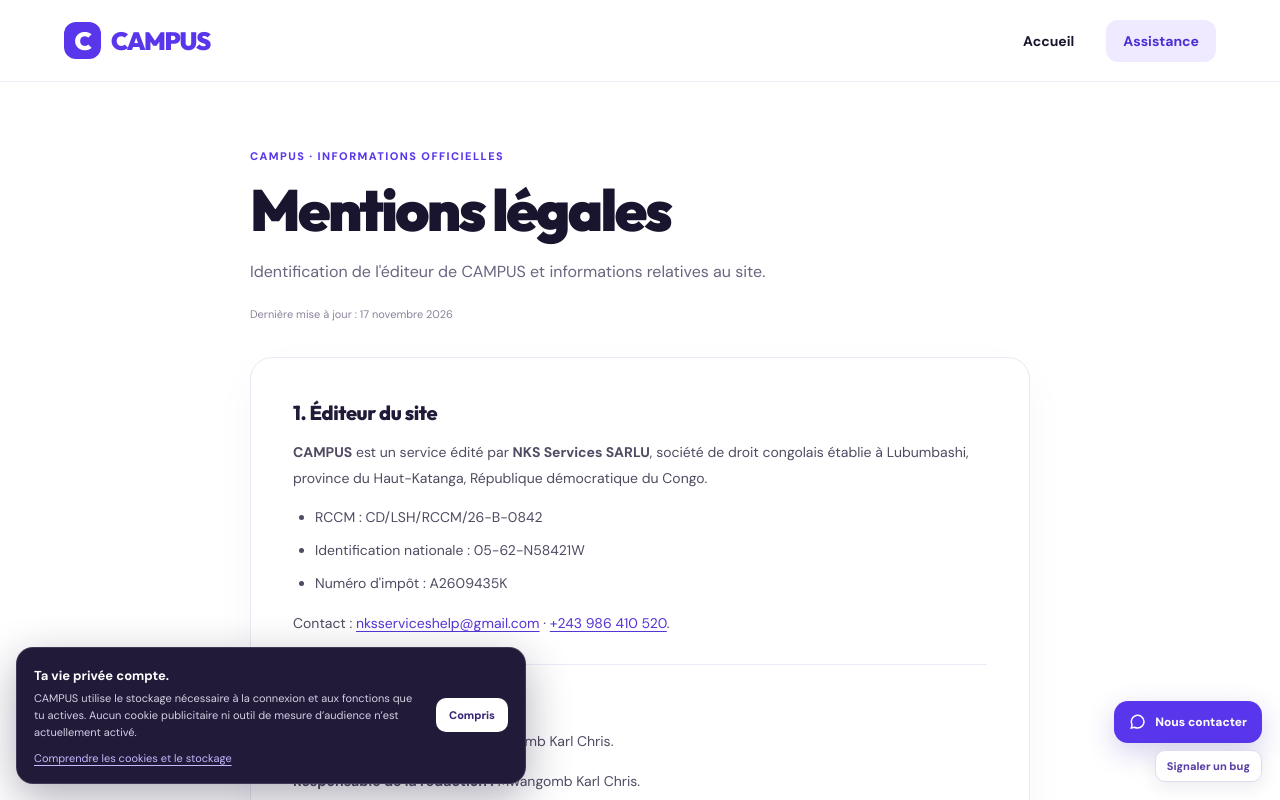
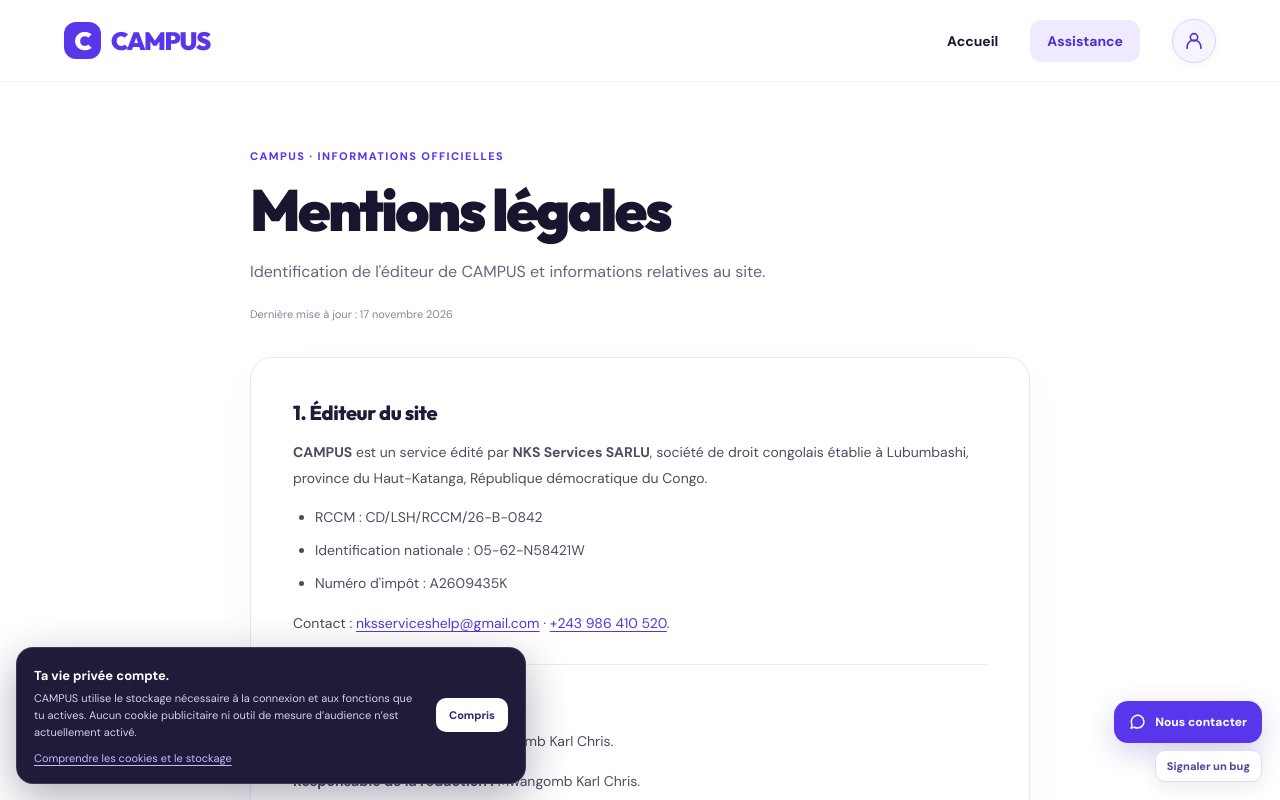
Before and after one commit to Nokscoding/campus, a Next.js app: page /mentions-legales in a window 1280 px wide. Shown: the top 800 px of the page. Built offline with nearby package versions, Linux system fonts and the light colour scheme; no server answers.

Commit message:
feat: keep the account avatar accessible on CAMPUS legal pages

```diff
--- a/app/components/LegalDocument.jsx
+++ b/app/components/LegalDocument.jsx
@@ -1,8 +1,9 @@
 import Link from 'next/link';
+import CampusProfileShortcut from './CampusProfileShortcut';
 import LegalLinks from './LegalLinks';
 export default function LegalDocument({title,description,children,updated='17 novembre 2026'}){
  return <>
-  <header className="site-header legal-site-header"><Link href="/" className="brand"><span className="legal-brand-mark">C</span><span>CAMPUS</span></Link><nav><Link href="/">Accueil</Link><Link href="/contact" className="account-link">Assistance</Link></nav></header>
+  <header className="site-header legal-site-header"><Link href="/" className="brand"><span className="legal-brand-mark">C</span><span>CAMPUS</span></Link><nav><Link href="/">Accueil</Link><Link href="/contact" className="account-link">Assistance</Link><CampusProfileShortcut/></nav></header>
   <main className="legal-page">
    <div className="legal-hero"><span className="overline">CAMPUS · INFORMATIONS OFFICIELLES</span><h1>{title}</h1><p>{description}</p><small>Dernière mise à jour : {updated}</small></div>
    <article className="legal-content">{children}</article>
```
